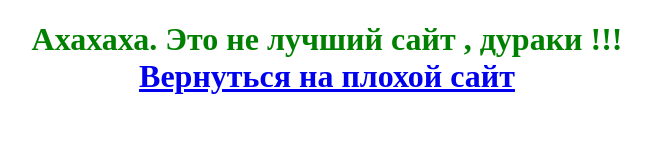
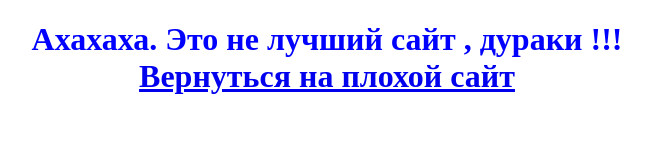
Before and after one commit to Reengame/boom, a plain HTML site: page лучший сайт.html in a window 1280 px wide. Shown: the whole page, without its empty margins (313-964 px from the left). Drawn offline with Linux system fonts and the light colour scheme.

Commit message:
Update лучший сайт.html

```diff
--- a/лучший сайт.html
+++ b/лучший сайт.html
@@ -8,7 +8,7 @@
 <body>
 <body style="background-image:url(2.jpg)">
 
-<span style="color: green"><h1 align="center">Ахахаха. Это не лучший сайт , дураки !!!<br>
+<span style="color: Blue"><h1 align="center">Ахахаха. Это не лучший сайт , дураки !!!<br>
 <a href="index.html">Вернуться на плохой сайт</a></h1></span>
 </body>
 
```
